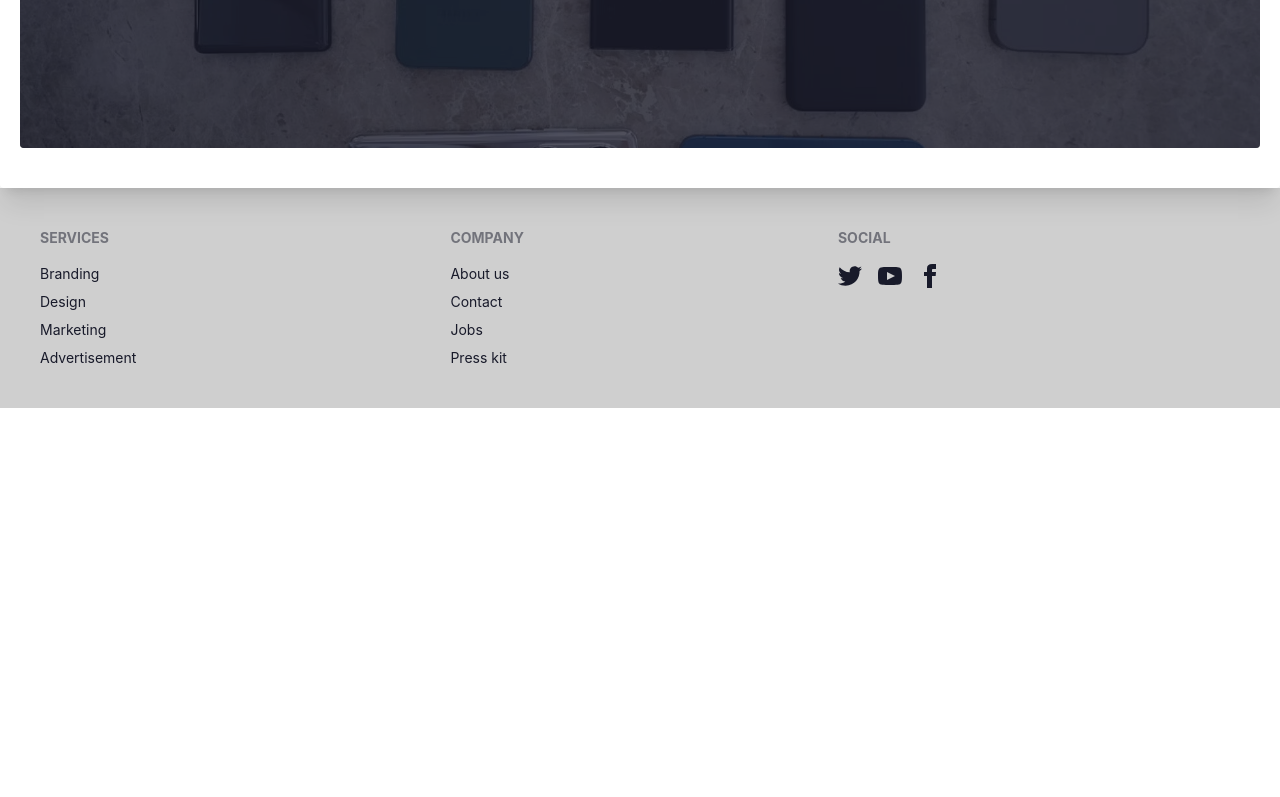
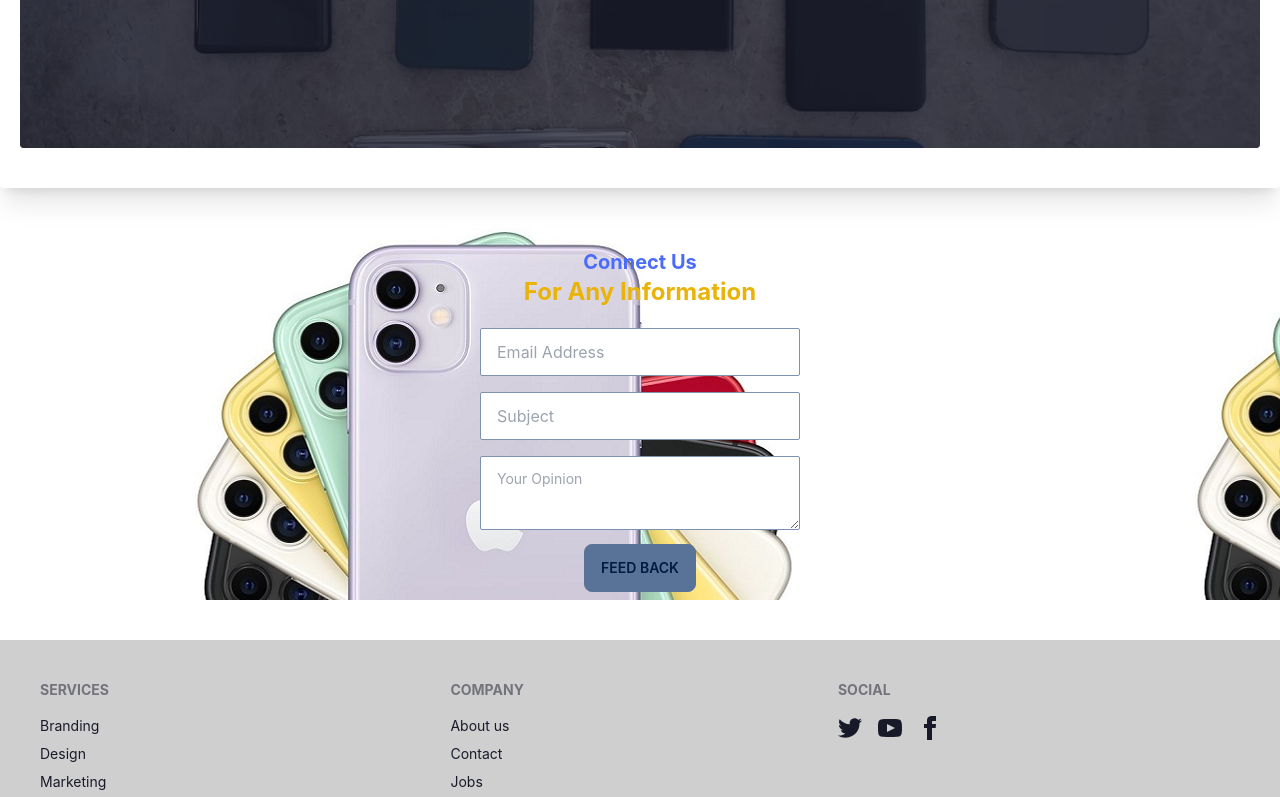
Before and after one commit to moddas311/second-hand-phones-client, a React (Create React App) app: page / in a window 1280 px wide. Shown: the part 413-1210 px from the top of the page. Before the commit the page ends 821 px from the top, so only its background shows below. Built offline with nearby package versions, Linux system fonts and the light colour scheme; no server answers.

Commit message:
home page updeted

```diff
--- a/src/components/pages/Home/Home/Home.js
+++ b/src/components/pages/Home/Home/Home.js
@@ -1,10 +1,12 @@
 import React from 'react';
 import Banner from '../Banner/Banner';
+import HomeReview from './HomeReview/HomeReview';
 
 const Home = () => {
     return (
         <div>
             <Banner />
+            <HomeReview />
         </div>
     );
 };
--- /dev/null
+++ b/src/components/pages/Home/Home/HomeReview/HomeReview.js
@@ -0,0 +1,34 @@
+import React from 'react';
+import background from '../../../../../assets/banner/background.jpg';
+
+const HomeReview = () => {
+    return (
+        <div className='text-center my-10 px-5
+            bg-gradient-to-r from-black to-transparent'
+            style={{
+                background: `url(${background})`
+            }}
+        >
+            <div className='py-5'>
+                <h4 className='text-xl font-bold text-primary'>Connect Us</h4>
+                <h3 className='text-2xl text-yellow-500 font-bold'>For Any Information</h3>
+            </div>
+            <form>
+                <div>
+                    <input type="email" placeholder="Email Address" className="input input-bordered input-secondary w-full max-w-xs" />
+                </div>
+                <div className='my-4'>
+                    <input type="text" placeholder="Subject" className="input input-bordered input-secondary w-full max-w-xs" />
+                </div>
+                <div>
+                    <textarea className="textarea w-full input-bordered input-secondary max-w-xs" placeholder="Your Opinion"></textarea>
+                </div>
+                <div className='py-2'>
+                    <button className='btn btn-active btn-secondary rounded-lg'>Feed Back</button>
+                </div>
+            </form>
+        </div>
+    );
+};
+
+export default HomeReview;
```
Also changed, not shown: src/assets/banner/background.jpg (added).
